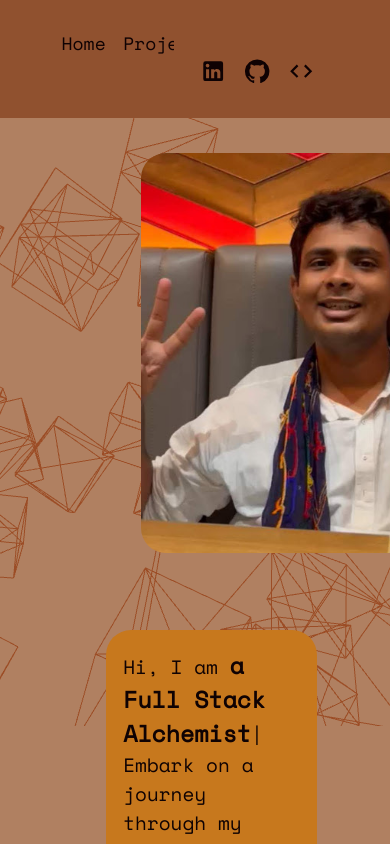
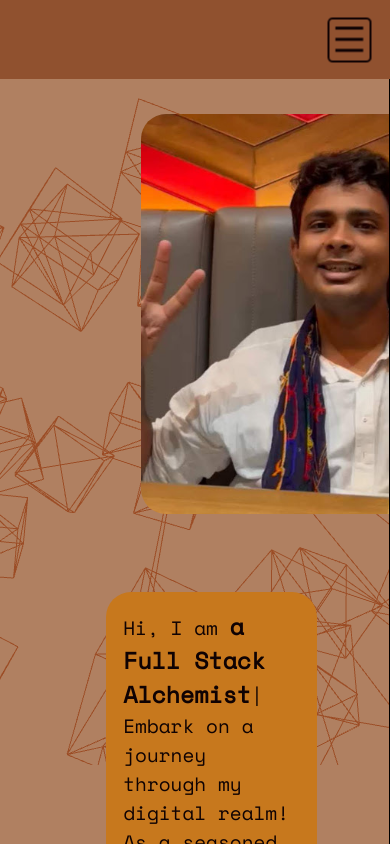
Before and after one commit to smitjiwani/smitjiwani.github.io, a React (Vite) app: page / in a window 390 px wide. Shown: the top 844 px of the page. Built offline with nearby package versions, Linux system fonts and the light colour scheme.

Commit message:
header made responsive

```diff
--- a/src/components/Header.jsx
+++ b/src/components/Header.jsx
@@ -14,7 +14,8 @@ import { Code } from '@mui/icons-material';
 
 
 function Header() {
-    // detach header on scroll and change opacity
+
+    const [mobile, setMobile] = useState(false);
     const [show, handleShow] = useState(false);
     useEffect(() => {
         window.addEventListener("scroll", () => {
@@ -25,11 +26,45 @@ function Header() {
         );
     }, []);
 
+
+    // change class when max width is 768px
+
+
+    useEffect(() => {
+        if (window.innerWidth <= 768) {
+            setMobile(true);
+        }
+        else {
+            setMobile(false);
+        }
+    }, []);
+
+
+    window.addEventListener('resize', () => {
+        if (window.innerWidth <= 768) {
+            setMobile(true);
+        }
+        else {
+            setMobile(false);
+        }
+    });
+
+
+    const [nav, setNav] = useState(false);
+
+
     return (
         <div className={`Navbar ${show && "Navbar scrolling"}`}>
-            {/* create a header file with home, about, projects, skills,  blogs */}
-            <nav className='navbar' >
-                <ul className='left'>
+
+            {mobile &&
+                <div className="nav__button">
+                    <div className="triple__dots" onClick={() => setNav(!nav)}>|||</div>
+                </div>
+            }
+
+
+            <nav className={`${mobile ? "mobile_nav" : "navbar"}`} >
+                <ul className="left">
                     <Link to="/#hero" smooth>
                         <li>
                             Home
@@ -46,7 +81,7 @@ function Header() {
                         </li>
                     </Link>
                 </ul>
-                <ul className='right'>
+                <ul className="right">
                     <a href="https://www.linkedin.com/in/smit-jiwani-1aa62816b/" target='_blank'><li><LinkedInIcon className='icon' /></li></a>
                     <a href="https://github.com/smitjiwani" target='_blank'><li><GitHubIcon className='icon' /></li></a>
                     <a href="https://codeforces.com/profile/smitttyy" target='_blank'><li><Code className='icon' /></li></a>
@@ -54,6 +89,34 @@ function Header() {
                 </ul>
             </nav>
 
+            {mobile &&
+                <div className="sidebar">
+                    <div className={`${nav ? "side__nav" : "side__nav__inactive"}`}>
+                        <div className='side__main'>
+                            <Link to="/#hero" smooth className='sm__links'>
+                                Home
+                            </Link>
+                            <Link to="/#projects" smooth className='sm__links'>
+                                Projects
+                            </Link>
+                            <Link to="/#skills" smooth className='sm__links'>
+                                Skills
+                            </Link>
+                        </div>
+
+                        <ul className='side__social'>
+                            <a href="https://www.linkedin.com/in/smit-jiwani-1aa62816b/" target='_blank'><li><LinkedInIcon className='icon' /></li></a>
+                            <a href="https://github.com/smitjiwani" target='_blank'><li><GitHubIcon className='icon' /></li></a>
+                            <a href="https://codeforces.com/profile/smitttyy" target='_blank'><li><Code className='icon' /></li></a>
+                        </ul>
+
+                        <ul className="side__contact">
+                            <a href={pdf} target='_blank'><button>Resume</button></a>
+                            <a href="mailto:smitjiwani44@gmail.com" target='_blank'><button>Contact</button></a>
+                        </ul>
+                    </div>
+                </div>
+            }
         </div>
     )
 }
--- a/src/styles/Header.css
+++ b/src/styles/Header.css
@@ -8,7 +8,14 @@
     position: sticky;
     top: 0;
     z-index: 1;
-    background-color: var(--header-color);
+        overflow: hidden;
+            width: auto;
+            /* opacity: 0.9; */
+            color: var(--header-font-color);
+            font-family: Arial, Helvetica, sans-serif;
+            position: sticky;
+            top: 0;
+            z-index: 1;
 }
 
 .scrolling {
@@ -18,18 +25,11 @@
 }
 
 .navbar {
-    position: sticky;
-    top: 0;
-    z-index: 1;
-    padding: 0rem 2rem;
-    overflow: hidden;
-    width: auto;
-    background-color: var(--header-color);
-    /* opacity: 0.9; */
-    color: var(--header-font-color);
-    font-family: Arial, Helvetica, sans-serif;
     display: flex;
+    align-items: space-between;
     justify-content: space-between;
+    flex-direction: row;
+        background-color: var(--header-color);
 }
 
 .left {
@@ -102,3 +102,137 @@
     color: white;
     border: 2px solid var(--header-font-color);
 }
+.nav__button {
+    display: flex;
+    justify-content: flex-end;
+    background-color: var(--header-color);
+}
+
+.triple__dots {
+    font-weight: 600;
+    font-size: 1.5rem;
+    color: var(--header-font-color);
+    border: 2px solid var(--header-font-color);
+    align-items: flex-end;
+    margin: 0.25rem 2rem;
+    width: 45px;
+    letter-spacing: -5px;
+    cursor: pointer;
+    rotate: 90deg;
+    margin: 1rem 1rem;
+    border-radius: 5px;
+    z-index: 3;
+}
+
+.mobile_nav {
+    display: none;
+}
+
+.sidebar {
+    display: flex;
+    flex-direction: column;
+    justify-content: center;
+    align-items: flex-end;
+}
+
+.side__nav {
+    display: flex;
+    flex-direction: column;
+    justify-content: flex-start;
+    align-items: flex-end;
+    background-color: var(--header-color);
+    position: fixed;
+    top: 4.5rem;
+    right: 0;
+    height: 100vh;
+    width: 40vw;
+    z-index: 2;
+    overflow-x: hidden;
+    transition: all 0.6s ease 0s;
+    border-top: 1px solid black;
+    border-left: 1px solid black;
+    border-bottom: 1px solid black;
+}
+
+.side__nav__inactive {
+    display: flex;
+    flex-direction: column;
+    justify-content: flex-start;
+    align-items: flex-end;
+    background-color: var(--header-color);
+    position: fixed;
+    top: 4.5rem;
+    right: 0;
+    height: 100vh;
+    width: 0vw;
+    z-index: 2;
+    overflow-x: hidden;
+    transition: all 0.6s ease 0s;
+    border-top: 1px solid black;
+    border-left: 1px solid black;
+    border-bottom: 1px solid black;
+}
+
+.side__main {
+    display: flex;
+    flex-direction: column;
+    justify-content: flex-start;
+    align-items: flex-start;
+    width: 40vw;
+}
+
+.sm__links {
+    text-decoration: none;
+    padding: 15px 45px;
+    font-size: 1.2rem;
+    width: 40vw;
+    border: 1px solid var(--header-color);
+}
+
+.sm__links:hover {
+    border: 1px solid var(--header-font-color);
+}
+
+.side__social {
+    display: flex;
+    flex-direction: row;
+    justify-content: center;
+    align-items: center;
+    width: 40vw;
+    padding: 0rem 0rem;
+    margin-top: 12rem;
+    list-style-type: none;
+}
+
+.side__social li {
+    margin: 0.2rem 0.2rem;
+    text-align: center;
+    font-size: large;
+}
+
+.side__contact {
+    display: flex;
+    justify-content: center;
+    align-items: center;
+    width: 40vw;
+    padding: 0.5rem 0rem;
+    flex-wrap: wrap;
+}
+
+.side__contact button {
+    background-color: var(--header-color);
+    color: var(--header-font-color);
+    border: 2px solid var(--header-font-color);
+    border-radius: 5px;
+    margin: 0.2rem 0.2rem;
+    padding: 0.3rem 0.2rem;
+    font-size: 1rem;
+    cursor: pointer;
+    transition: all 0.3s ease 0s;
+}
+
+.side__contact button:hover {
+    background-color: var(--header-font-color);
+    color: white;
+    border: 2px solid var(--header-font-color);
+}
```
